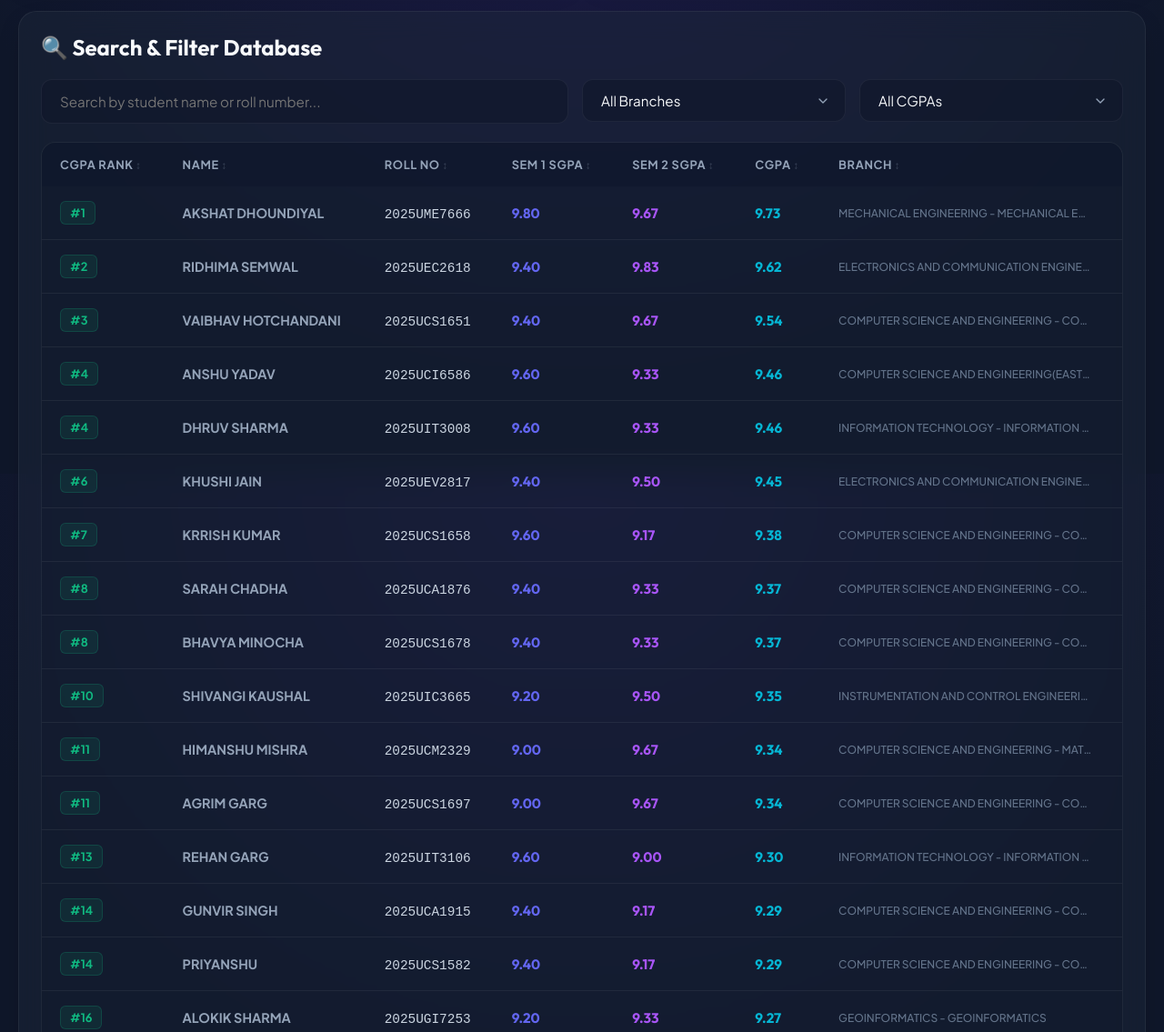
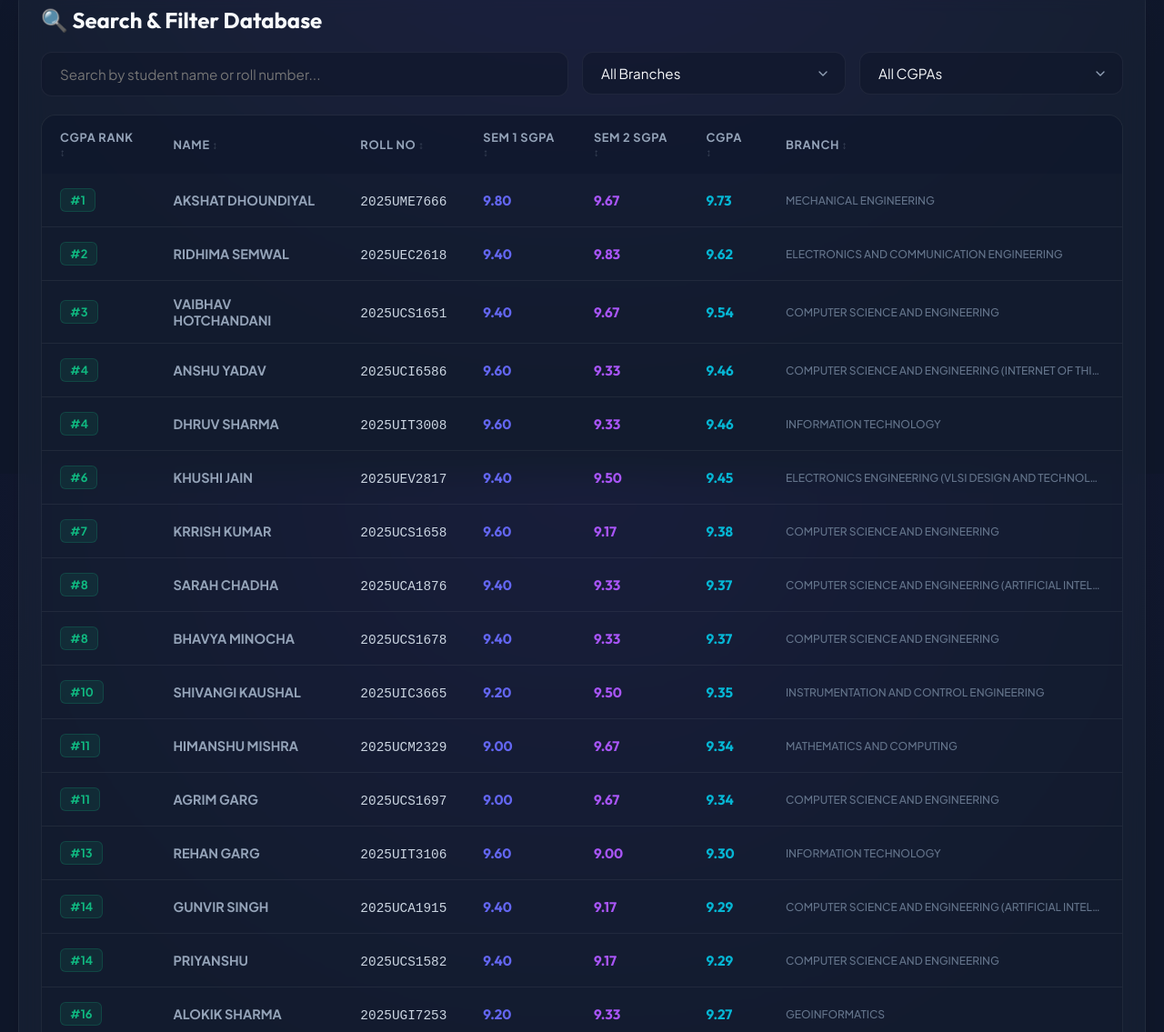
Before and after one commit to LIGHTUNCHARGED/Result, a website: page index.html in a window 1280 px wide. Shown: the part 1079-2214 px from the top of the page at 91% size. Drawn offline with nearby package versions, Linux system fonts and the light colour scheme.

Commit message:
UI: Improve branch names visibility in filters and tables

```diff
--- a/index.html
+++ b/index.html
@@ -310,7 +310,7 @@
 
         .select-wrapper {
             flex: 1;
-            min-width: 200px;
+            min-width: 280px; /* Widened from 200px to avoid text cutoff */
         }
 
         .select-wrapper select {
@@ -407,7 +407,7 @@
             font-size: 0.75rem;
             color: var(--text-muted);
             font-weight: 500;
-            max-width: 280px;
+            max-width: 350px;
             overflow: hidden;
             text-overflow: ellipsis;
             white-space: nowrap;
@@ -637,9 +637,28 @@
     let distributionChart = null;
     let branchChart = null;
 
+    // Helper to get clean and readable branch names without department redundancy
+    function getShortBranchName(fullBranch) {
+        if (!fullBranch || fullBranch === "UNKNOWN") return "Unknown";
+
+        const isEast = fullBranch.includes("(EAST)");
+        const isWest = fullBranch.includes("(WEST)");
+
+        let branchPart = fullBranch;
+        if (fullBranch.includes(" - ")) {
+            branchPart = fullBranch.split(" - ")[1].trim();
+        }
+
+        if (isEast) {
+            return `${branchPart} (East)`;
+        } else if (isWest) {
+            return `${branchPart} (West)`;
+        }
+        return branchPart;
+    }
+
     async function loadData() {
         try {
-            // Check if static scripts loaded global variables
             if (typeof sem1Data === 'undefined' || typeof sem2Data === 'undefined') {
                 throw new Error("Local dataset scripts (NSUT_Batch_2025_Results.js & NSUT_Batch_2025_Sem2_Results.js) were not loaded successfully. Please run generate_results.py to compile the data.");
             }
@@ -787,7 +806,7 @@
                     <div class="topper-name">${topper.name}</div>
                     <div class="topper-roll">${topper.rollNo}</div>
                     <div style="font-size: 0.75rem; color: var(--text-muted); font-weight: 600; text-transform: uppercase;">
-                        ${topper.branch}
+                        ${getShortBranchName(topper.branch)}
                     </div>
                 </div>
                 <div style="text-align: right;">
@@ -804,8 +823,8 @@
         const branches = [...new Set(studentData.map(s => s.branch))].sort();
         branches.forEach(branch => {
             const opt = document.createElement('option');
-            opt.value = branch;
-            opt.textContent = branch;
+            opt.value = branch; // Full name for filtering
+            opt.textContent = getShortBranchName(branch); // Short name for clean visibility
             select.appendChild(opt);
         });
     }
@@ -880,7 +899,7 @@
                 <td><span class="score-val blue">${student.sgpa1 > 0 ? student.sgpa1.toFixed(2) : "RL"}</span></td>
                 <td><span class="score-val purple">${student.sgpa2 > 0 ? student.sgpa2.toFixed(2) : "RL"}</span></td>
                 <td><span class="score-val cyan">${student.cgpa > 0 ? student.cgpa.toFixed(2) : "RL"}</span></td>
-                <td><span class="branch-tag" title="${student.branch}">${student.branch}</span></td>
+                <td><span class="branch-tag" title="${student.branch}">${getShortBranchName(student.branch)}</span></td>
             `;
             fragment.appendChild(tr);
         });
@@ -1023,7 +1042,7 @@
         const branchStats = {};
         studentData.forEach(s => {
             if (s.cgpa <= 0) return;
-            const shortName = s.branch.includes("-") ? s.branch.split("-")[1].trim() : s.branch;
+            const shortName = getShortBranchName(s.branch);
 
             if (!branchStats[shortName]) {
                 branchStats[shortName] = { sum1: 0, count1: 0, sum2: 0, count2: 0, sumCgpa: 0, countCgpa: 0 };
```
